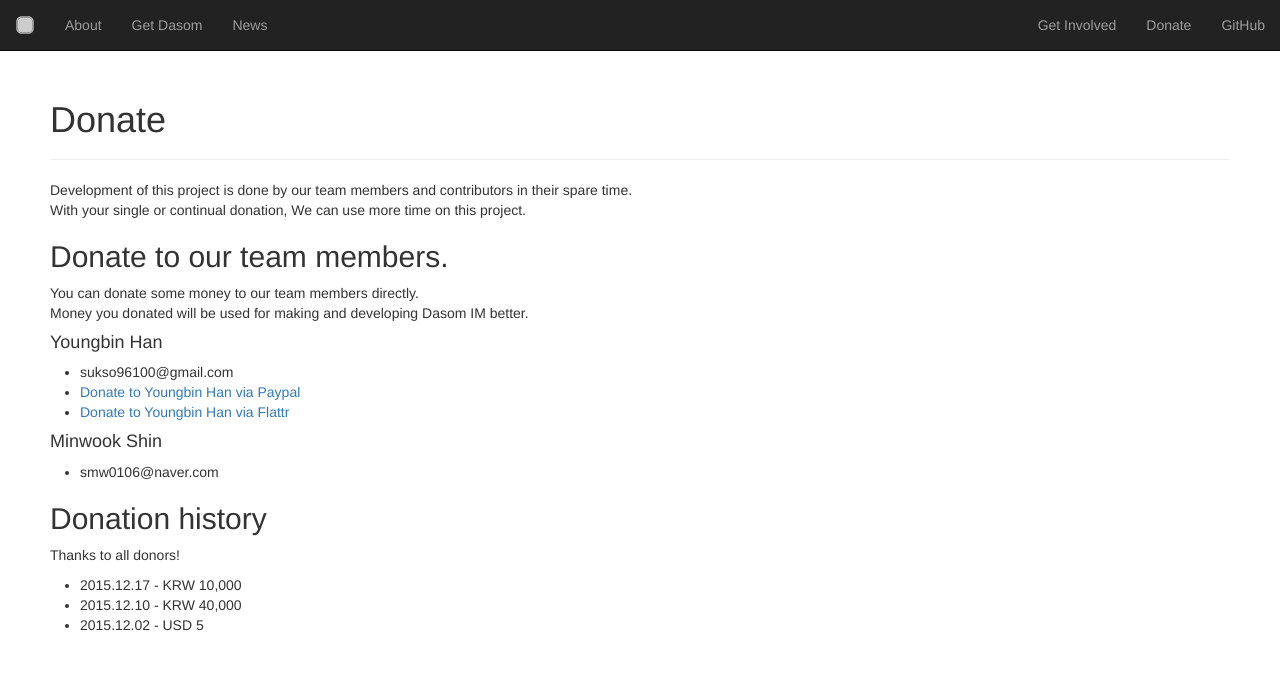
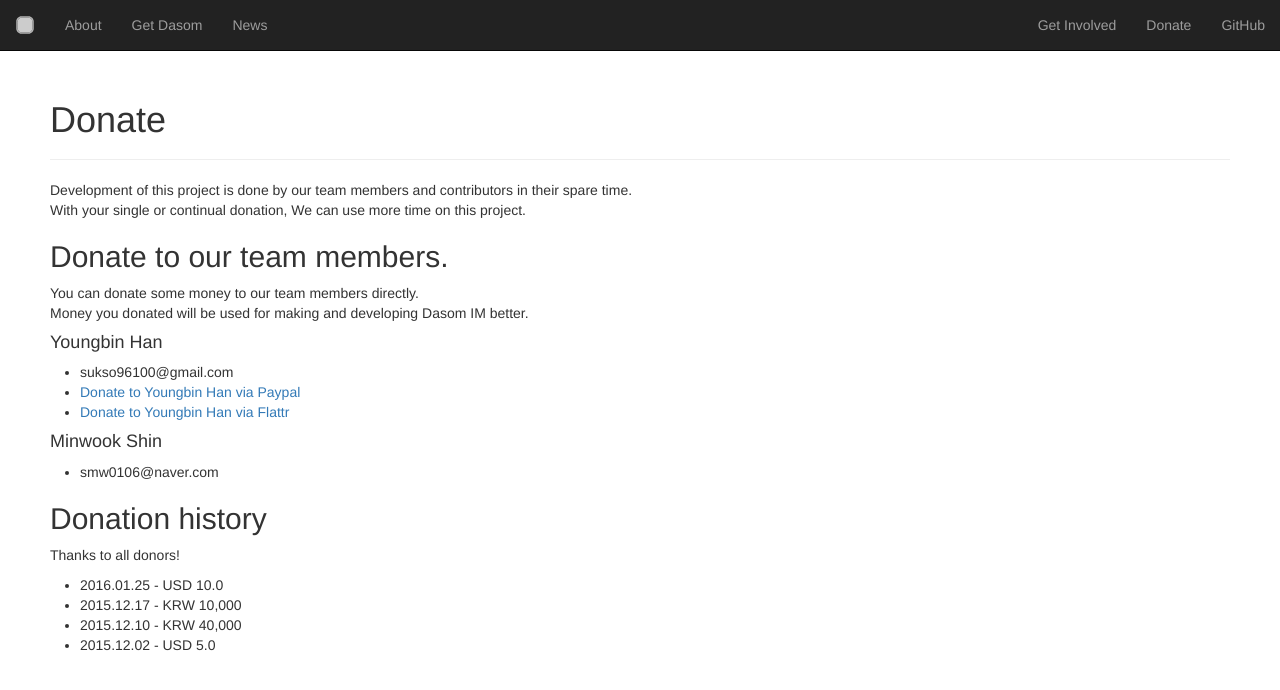
Before and after one commit to dasom-im/dasom-im.github.io, a Jekyll site: the page built from donate.md, in a window 1280 px wide. Shown: the top 690 px of the page. Built offline with Jekyll 4.4.1, drawn with Linux system fonts in a browser that asks for light colours.

Commit message:
Update donate.md

```diff
--- a/donate.md
+++ b/donate.md
@@ -23,6 +23,7 @@
 
 Thanks to all donors!
 
+- 2016.01.25 - USD 10.0
 - 2015.12.17 - KRW 10,000
 - 2015.12.10 - KRW 40,000
-- 2015.12.02 - USD 5
+- 2015.12.02 - USD 5.0
```
